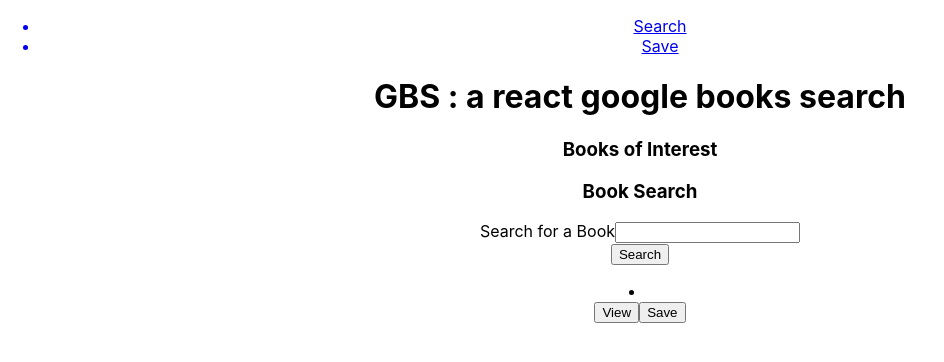
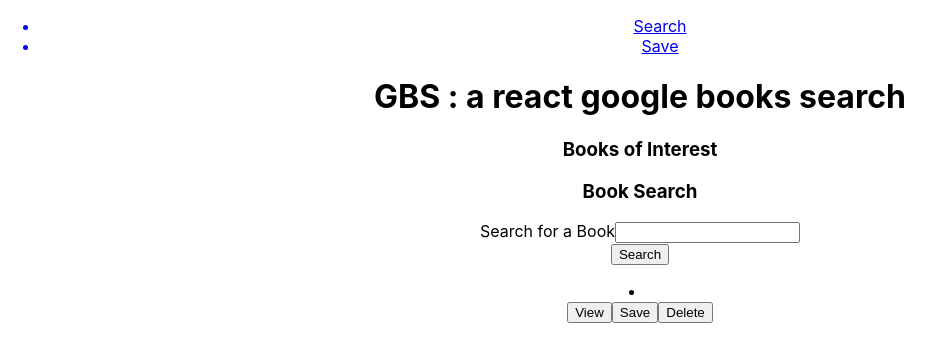
Before and after one commit to MarthaPotts/GBS, a React (Create React App) app in the folder gbs/: page / in a window 1280 px wide. Shown: the top 362 px of the page, without its empty margins (0-944 px from the left). Built offline with nearby package versions, Linux system fonts and the light colour scheme.

Commit message:
added delete button

```diff
--- a/gbs/src/App.js
+++ b/gbs/src/App.js
@@ -9,6 +9,7 @@ import DisplayResult from './components/SearchResult/DisplayResult';
 import ListItem from './components/SearchResult/ListItem';
 import ViewBtn from './components/ViewBtn/ViewBtn';
 import SaveBtn from './components/SaveBtn/SaveBtn';
+import DeleteBtn from './components/DeleteBtn/DeleteBtn';
 
 function App() {
   return (
@@ -22,6 +23,7 @@ function App() {
       <ListItem />
       <ViewBtn />
       <SaveBtn />
+      <DeleteBtn />
 
 
     </div>
--- /dev/null
+++ b/gbs/src/components/DeleteBtn/DeleteBtn.js
@@ -0,0 +1,12 @@
+import React from 'react';
+import '../DeleteBtn/deletebtn.css';
+
+function DeleteBtn(props) {
+
+    return(
+        <button className='del-btn' type='submit' {...props}>
+            Delete{props.children}
+        </button>
+    );
+};
+export default DeleteBtn;
```
Also changed, not shown: gbs/src/components/DeleteBtn/deletebtn.css (added).
